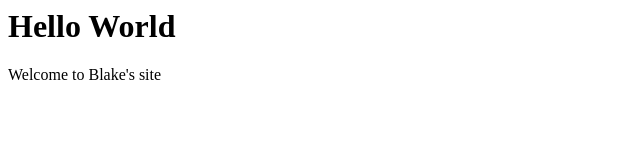
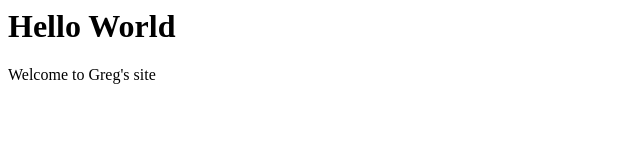
Before and after one commit to gspiller-tamu/it-ae-training-github-actions-001, a plain HTML site: page web_content/index.html in a window 1280 px wide. Shown: the full height of the page, 0-640 px from the left. Drawn offline with Linux system fonts and the light colour scheme.

Commit message:
Update index.html
Changed to Greg's world

```diff
--- a/web_content/index.html
+++ b/web_content/index.html
@@ -6,7 +6,7 @@
 
 <body>
   <h1>Hello World</h1>
-  <p>Welcome to Blake's site</p>
+  <p>Welcome to Greg's site</p>
 </body>
 
 </html>
```
